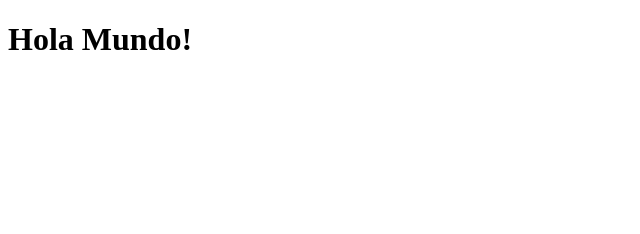
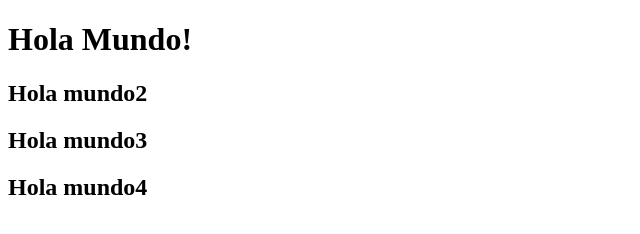
Before and after one commit to roman-murillo/mi-pagina-web, a plain HTML site: page index.html in a window 1280 px wide. Shown: the whole page, without its empty margins (0-640 px from the left). Drawn offline with Linux system fonts and the light colour scheme.

Commit message:
Guarado2

```diff
--- a/index.html
+++ b/index.html
@@ -7,5 +7,8 @@
 </head>
 <body>
     <h1> Hola Mundo!</h1>
+    <h2>Hola mundo2 </h2>
+    <h2>Hola mundo3 </h2>
+    <h2>Hola mundo4 </h2>
 </body>
 </html>
```
